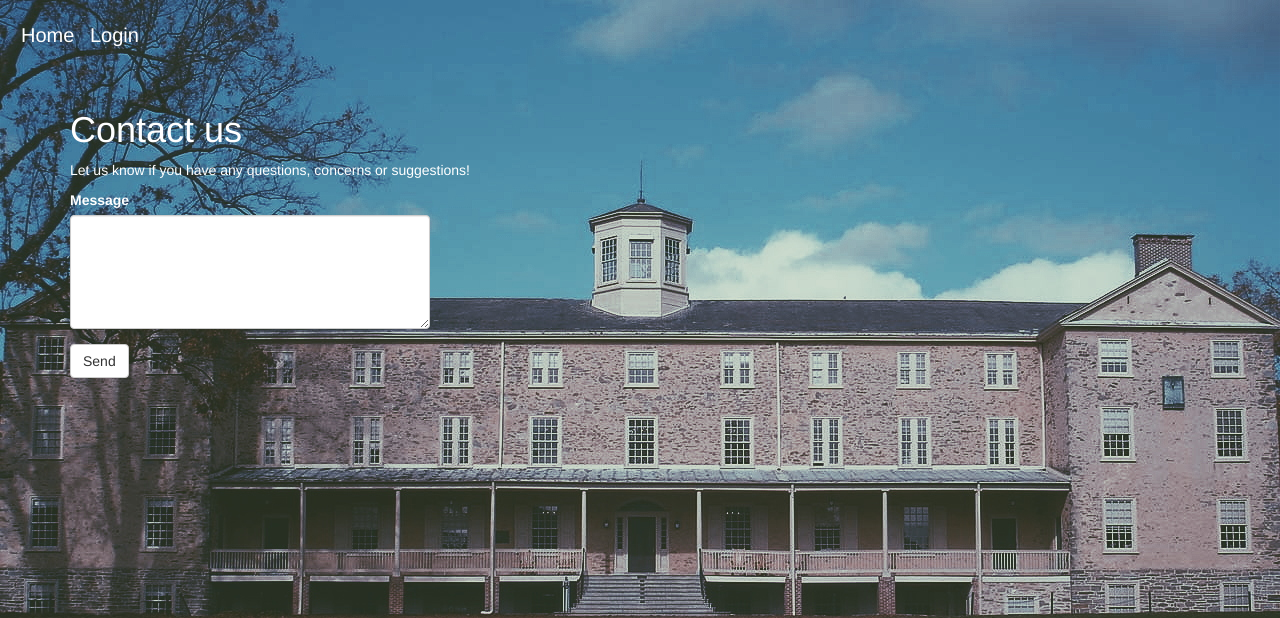
After one commit to ngojason9/Bike-Share-Haverford, a Flask app: page /contact in a window 1280 px wide. The commit adds this page. Shown: the top 618 px of the page. Run offline with Flask 2, Linux system fonts and the light colour scheme; parts of the project's set-up code (start-up, migrations or seed data) failed here and were passed over; some libraries are stand-ins or nearby versions.

Commit message:
Add contact form

```diff
--- a/app/forms.py
+++ b/app/forms.py
@@ -1,7 +1,11 @@
 from flask_wtf import FlaskForm
-from wtforms import StringField, PasswordField, BooleanField, SubmitField, IntegerField, SelectField
+from wtforms import StringField, PasswordField, BooleanField, SubmitField, IntegerField, SelectField, TextAreaField
 from wtforms.validators import DataRequired, ValidationError, Email, EqualTo
 from app.models import User, Bike
+
+class ContactForm(FlaskForm):
+    message = TextAreaField('Message', render_kw={"rows": 5})
+    submit = SubmitField('Send')
 
 class CheckOutForm(FlaskForm):
     location = SelectField('Bike Location', choices=[(
--- a/app/routes.py
+++ b/app/routes.py
@@ -1,7 +1,7 @@
 from app.email import send_password_reset_email
 from flask import render_template, flash, redirect, url_for, request
 from app import app, db
-from app.forms import LoginForm, RegistrationForm, ResetPasswordRequestForm, ResetPasswordForm, CheckInForm, CheckOutForm
+from app.forms import LoginForm, RegistrationForm, ResetPasswordRequestForm, ResetPasswordForm, CheckInForm, CheckOutForm, ContactForm
 from flask_login import current_user, login_user, logout_user, login_required
 from app.models import User, Bike
 from werkzeug.urls import url_parse
@@ -130,3 +130,12 @@ def reset_password(token):
         flash('Your password has been reset.')
         return redirect(url_for('login'))
     return render_template('reset_password.html', form=form)
+
+@app.route('/contact', methods=['GET', 'POST'])
+def contact():
+    form = ContactForm()
+    if form.validate_on_submit():
+        flash('Thank you for your message!')
+        return redirect(url_for('index'))
+
+    return render_template('contact.html', form=form)
--- a/app/templates/base.html
+++ b/app/templates/base.html
@@ -20,6 +20,7 @@
     {% else %}
     <a href=" {{ url_for('user', username=current_user.username) }} ">Profile</a>
     <a href=" {{ url_for('logout') }} ">Logout</a>
+    <a href=" {{ url_for('contact') }} ">Contact</a>
     {% endif %}
 </nav>
 {% endblock %}
--- /dev/null
+++ b/app/templates/contact.html
@@ -0,0 +1,12 @@
+{% extends "base.html" %}
+{% import 'bootstrap/wtf.html' as wtf %}
+
+{% block app_content %}
+    <h1>Contact us</h1>
+    <p>Let us know if you have any questions, concerns or suggestions!</p>
+    <div class="row">
+        <div class="col-md-4">
+            {{ wtf.quick_form(form) }}
+        </div>
+    </div>
+{% endblock %}
```
